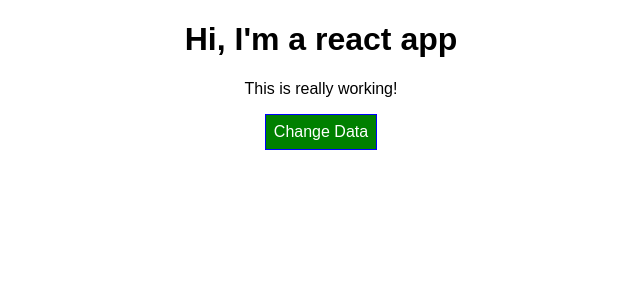
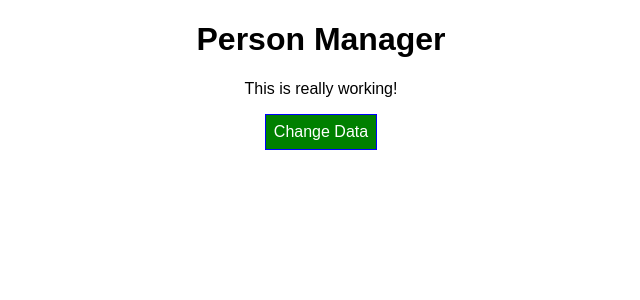
Before and after one commit to korn1e/react-playground, a React app: page / in a window 1280 px wide. Shown: the top 300 px of the page, without its empty margins (319-959 px from the left). Built offline with nearby package versions, Linux system fonts and the light colour scheme.

Commit message:
passing data from index.js

```diff
--- a/src/components/Cockpit/Cockpit.js
+++ b/src/components/Cockpit/Cockpit.js
@@ -20,7 +20,7 @@
 
     return (
         <div className={classes.Cockpit}>
-            <h1>Hi, I'm a react app</h1>
+            <h1>{props.title}</h1>
             <p className={classNames.join(' ')}>This is really working!</p>
             <button className={btnClasses} onClick={props.clicked}>Change Data</button>
         </div>
--- a/src/containers/App.js
+++ b/src/containers/App.js
@@ -70,6 +70,7 @@
             // lower case 1st letter usually for reserved/internal component
             <div className={classes.App}>
                 <Cockpit
+                    title={this.props.appTitle}
                     showPersons={this.state.showPersons}
                     persons={this.state.persons}
                     clicked={this.togglePersonsHandler}/>
--- a/src/index.js
+++ b/src/index.js
@@ -4,5 +4,5 @@
 import App from './containers/App';
 import registerServiceWorker from './registerServiceWorker';
 
-ReactDOM.render(<App />, document.getElementById('root'));
+ReactDOM.render(<App appTitle="Person Manager" />, document.getElementById('root'));
 registerServiceWorker();
```
